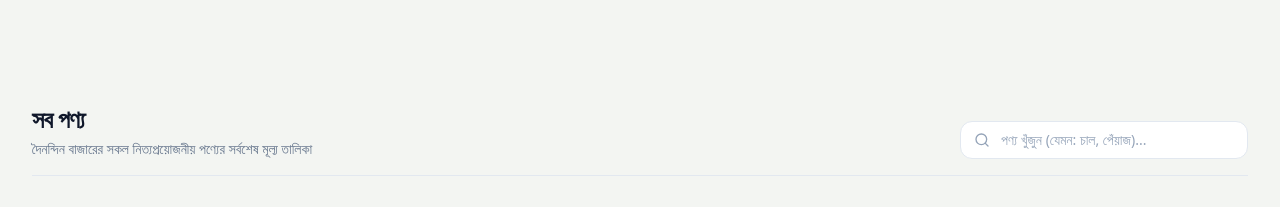
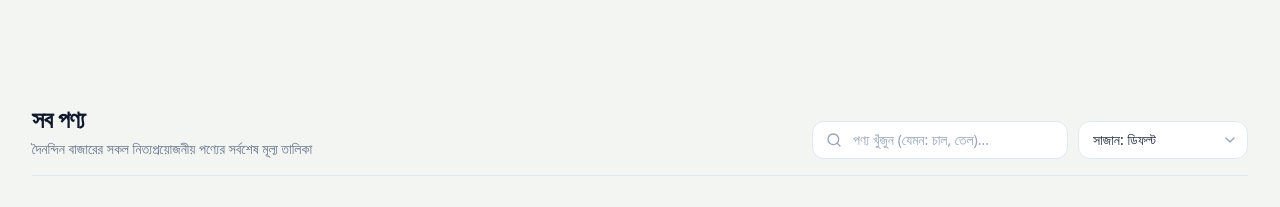
Before and after one commit to rmr193/Bazar-Dor, a Next.js app: page / in a window 1280 px wide. Shown: the part 1440-1647 px from the top of the page. Built offline with nearby package versions, Linux system fonts and the light colour scheme; no server answers.

Commit message:
feat: implement numeric sort dropdown with Bengali numeral parser (C1) and update comprehensive README (C2)

```diff
--- a/src/components/AllProductsSection.tsx
+++ b/src/components/AllProductsSection.tsx
@@ -1,18 +1,19 @@
 "use client";
 
 import React, { useEffect, useState } from "react";
-import { Product, Category } from "@/types";
-import { getProducts, getCategories } from "@/lib/api";
+import { Product, Category, SortOption } from "@/types";
+import { getProducts, getCategories, sortProducts } from "@/lib/api";
 import { toBnNum } from "@/lib/bengali";
 import ProductCard from "./ProductCard";
 import ProductCardSkeleton from "./ProductCardSkeleton";
-import { Search, SlidersHorizontal, RefreshCw } from "lucide-react";
+import { Search, ChevronDown, RefreshCw } from "lucide-react";
 
 export default function AllProductsSection() {
   const [products, setProducts] = useState<Product[]>([]);
   const [categories, setCategories] = useState<Category[]>([]);
   const [selectedCategory, setSelectedCategory] = useState<string>("all");
   const [searchQuery, setSearchQuery] = useState<string>("");
+  const [sortOption, setSortOption] = useState<SortOption>("default");
   const [loading, setLoading] = useState<boolean>(true);
 
   // Load all products and categories
@@ -50,6 +51,9 @@ export default function AllProductsSection() {
     return matchesCategory && matchesSearch;
   });
 
+  // Sort products with Bengali numerals support (Challenge C1)
+  const displayedProducts = sortProducts(filteredProducts, sortOption);
+
   return (
     <section id="সব-পণ্য" className="py-12 sm:py-16 scroll-mt-24">
       {/* Header with Title and Subtitle */}
@@ -63,14 +67,16 @@ export default function AllProductsSection() {
           </p>
         </div>
 
-        {/* Search input field */}
-        <div className="relative w-full md:w-72">
+        {/* Search input field & Sort Dropdown */}
+        <div className="flex flex-col sm:flex-row items-stretch sm:items-center gap-2.5">
+          {/* Search */}
+          <div className="relative w-full sm:w-64">
             <Search className="w-4 h-4 text-slate-400 absolute left-3.5 top-1/2 -translate-y-1/2" />
             <input
               type="text"
               value={searchQuery}
               onChange={(e) => setSearchQuery(e.target.value)}
-            placeholder="পণ্য খুঁজুন (যেমন: চাল, পেঁয়াজ)..."
+              placeholder="পণ্য খুঁজুন (যেমন: চাল, তেল)..."
               className="w-full pl-10 pr-4 py-2 text-xs sm:text-sm bg-white border border-slate-200 rounded-xl focus:outline-none focus:border-[#057A44] text-slate-900 placeholder-slate-400 shadow-xs"
             />
             {searchQuery && (
@@ -81,6 +87,23 @@ export default function AllProductsSection() {
                 মুছুন
               </button>
             )}
+          </div>
+
+          {/* Sort dropdown with Chevron */}
+          <div className="relative min-w-[170px]">
+            <select
+              id="home-sort-select"
+              aria-label="সাজান"
+              value={sortOption}
+              onChange={(e) => setSortOption(e.target.value as SortOption)}
+              className="w-full appearance-none bg-white border border-slate-200 text-slate-800 text-xs sm:text-sm font-medium rounded-xl pl-3.5 pr-8 py-2 focus:outline-none focus:border-[#057A44] shadow-xs cursor-pointer transition-colors"
+            >
+              <option value="default">সাজান: ডিফল্ট</option>
+              <option value="price-asc">দাম: কম থেকে বেশি</option>
+              <option value="price-desc">দাম: বেশি থেকে কম</option>
+            </select>
+            <ChevronDown className="w-4 h-4 text-slate-400 absolute right-2.5 top-1/2 -translate-y-1/2 pointer-events-none" />
+          </div>
         </div>
       </div>
 
@@ -125,22 +148,23 @@ export default function AllProductsSection() {
         })}
       </div>
 
-      {/* Result Count and Quick Info */}
+      {/* Result Count and Reset Button */}
       <div className="flex items-center justify-between text-xs text-slate-500 mb-6 font-medium">
         <span>
           মোট{" "}
           <strong className="text-slate-800 font-bold">
-            {toBnNum(filteredProducts.length)}
+            {toBnNum(displayedProducts.length)}
           </strong>{" "}
           টি পণ্য প্রদর্শিত হচ্ছে
         </span>
-        {(selectedCategory !== "all" || searchQuery) && (
+        {(selectedCategory !== "all" || searchQuery || sortOption !== "default") && (
           <button
             onClick={() => {
               setSelectedCategory("all");
               setSearchQuery("");
+              setSortOption("default");
             }}
-            className="text-emerald-600 hover:text-emerald-700 font-semibold inline-flex items-center space-x-1"
+            className="text-[#057A44] hover:text-[#04683A] font-semibold inline-flex items-center space-x-1"
           >
             <RefreshCw className="w-3 h-3 mr-1" />
             <span>সব রিসেট করুন</span>
@@ -154,8 +178,8 @@ export default function AllProductsSection() {
           Array.from({ length: 8 }).map((_, idx) => (
             <ProductCardSkeleton key={`all-skel-${idx}`} />
           ))
-        ) : filteredProducts.length > 0 ? (
-          filteredProducts.map((product) => (
+        ) : displayedProducts.length > 0 ? (
+          displayedProducts.map((product) => (
             <ProductCard key={`all-prod-${product.id}`} product={product} />
           ))
         ) : (
@@ -171,8 +195,9 @@ export default function AllProductsSection() {
               onClick={() => {
                 setSelectedCategory("all");
                 setSearchQuery("");
+                setSortOption("default");
               }}
-              className="mt-2 px-4 py-2 bg-emerald-600 text-white text-xs font-bold rounded-lg hover:bg-emerald-700 transition-colors"
+              className="mt-2 px-4 py-2 bg-[#057A44] text-white text-xs font-bold rounded-lg hover:bg-[#04683A] transition-colors"
             >
               সব পণ্য দেখুন
             </button>
--- a/src/lib/api.ts
+++ b/src/lib/api.ts
@@ -1,5 +1,6 @@
 import { Category, Product, SortOption } from "@/types";
 import { FALLBACK_CATEGORIES, FALLBACK_PRODUCTS } from "@/data/fallbackData";
+import { parseBnNum } from "@/lib/bengali";
 
 const BASE_URL = "https://openapi.programming-hero.com/api/bazardor";
 const FALLBACK_URL_1 = "https://api.api-store.workers.dev/api/bazardor";
@@ -131,20 +132,21 @@ export async function getTopFallers(limit: number = 6): Promise<Product[]> {
 
 /**
  * Sort products numerically (Challenge C1)
+ * Correctly converts Bengali numerals to numeric values before comparing
  */
 export function sortProducts(products: Product[], sort: SortOption): Product[] {
   const list = [...products];
 
   switch (sort) {
     case "price-asc":
-      // দাম: কম থেকে বেশি (Numeric sort)
-      return list.sort((a, b) => Number(a.today) - Number(b.today));
+      // দাম: কম থেকে বেশি (Numeric sort handling Bengali & English numbers)
+      return list.sort((a, b) => parseBnNum(a.today) - parseBnNum(b.today));
     case "price-desc":
-      // দাম: বেশি থেকে কম (Numeric sort)
-      return list.sort((a, b) => Number(b.today) - Number(a.today));
+      // দাম: বেশি থেকে কম (Numeric sort handling Bengali & English numbers)
+      return list.sort((a, b) => parseBnNum(b.today) - parseBnNum(a.today));
     case "default":
     default:
       // ডিফল্ট
-      return list.sort((a, b) => a.id - b.id);
+      return list.sort((a, b) => parseBnNum(a.id) - parseBnNum(b.id));
   }
 }
--- a/src/lib/bengali.ts
+++ b/src/lib/bengali.ts
@@ -12,6 +12,36 @@ const bnDigits: { [key: string]: string } = {
   "8": "৮",
   "9": "৯",
 };
+
+const bnToEnDigits: { [key: string]: string } = {
+  "০": "0",
+  "১": "1",
+  "২": "2",
+  "৩": "3",
+  "৪": "4",
+  "৫": "5",
+  "৬": "6",
+  "৭": "7",
+  "৮": "8",
+  "৯": "9",
+};
+
+/**
+ * Converts Bengali numerals or strings into native JavaScript numbers.
+ * Example: "১,৮৫০" -> 1850; "৭৫.৫" -> 75.5; "১২০ টাকা" -> 120
+ */
+export function parseBnNum(val: number | string | undefined | null): number {
+  if (val === undefined || val === null) return 0;
+  if (typeof val === "number") return isNaN(val) ? 0 : val;
+
+  const str = val.toString().trim();
+  const normalized = str
+    .replace(/[০-৯]/g, (char) => bnToEnDigits[char] || char)
+    .replace(/[^0-9.-]/g, "");
+
+  const num = parseFloat(normalized);
+  return isNaN(num) ? 0 : num;
+}
 
 /**
  * Converts English numbers or formatted strings to Bengali numerals.
```
Also changed, not shown: 1 other file (tests, documents, lock files or other folders). Lines whose indentation alone changed are shown as unchanged.
